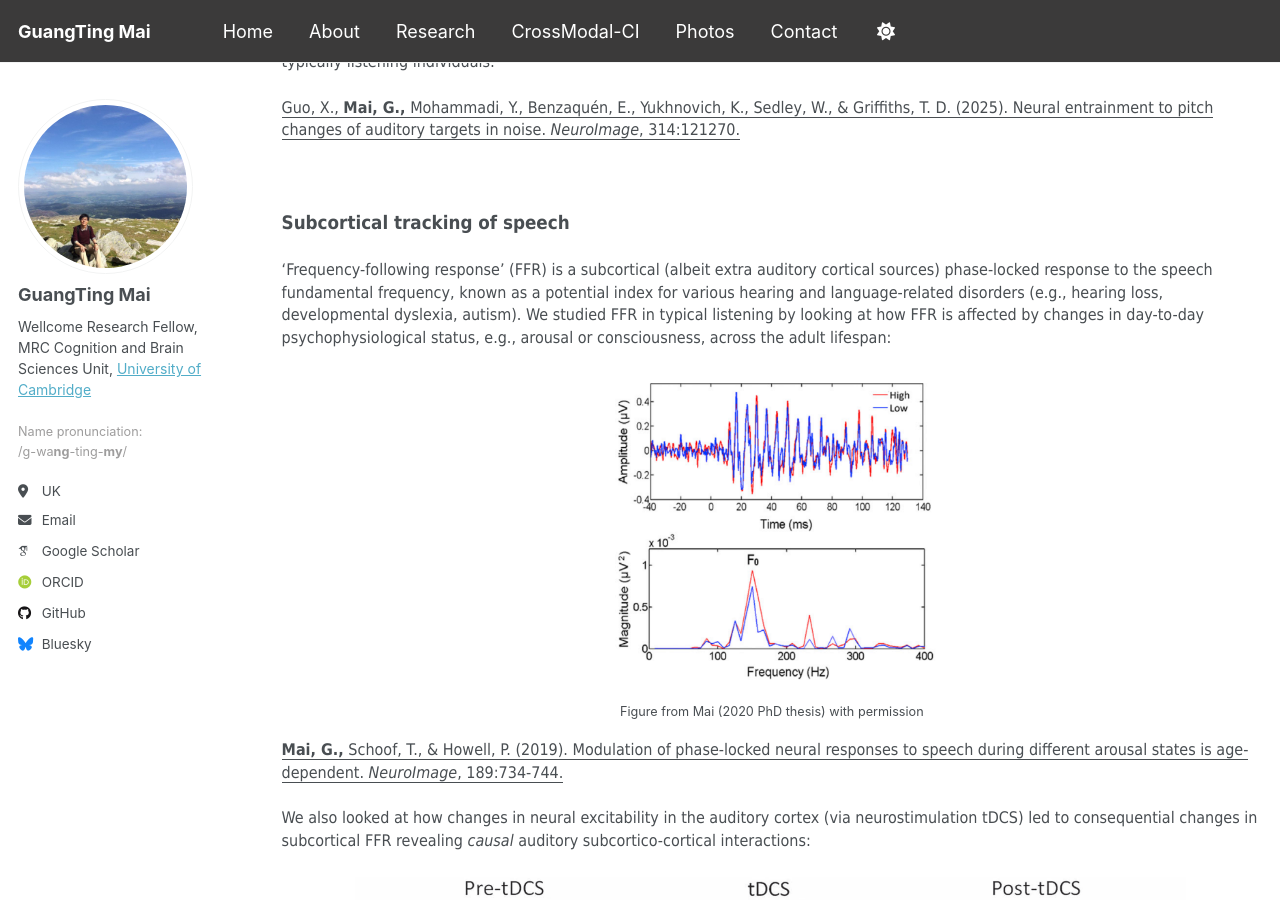
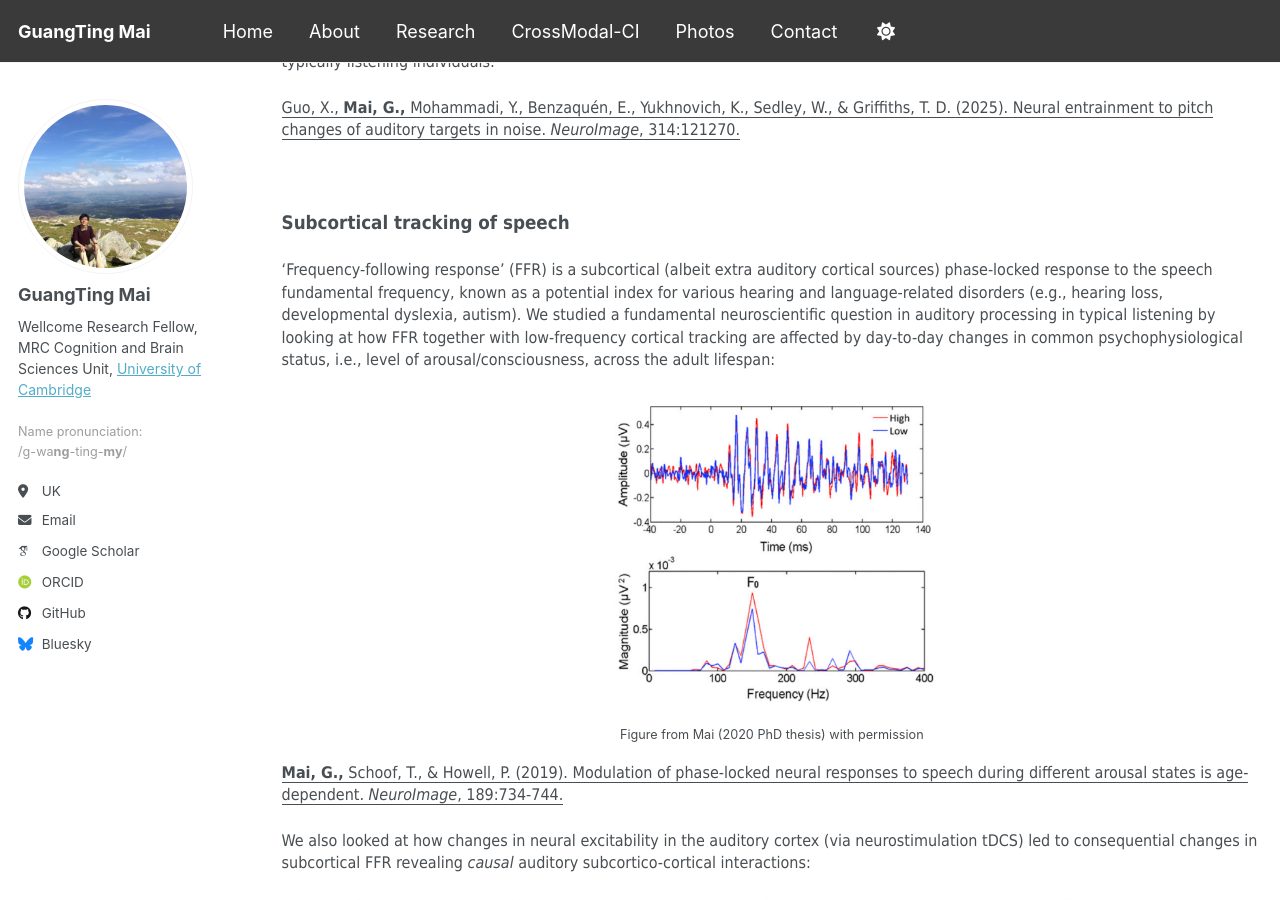
Before and after one commit to guangtingmai/guangtingmai.github.io, a Jekyll site: the page built from _pages/neuraltrack-typical.html, in a window 1280 px wide and 900 px high, scrolled down 826 px. Built offline with Jekyll 4.4.1, drawn with Linux system fonts in a browser that asks for light colours; some web fonts are replaced.

Commit message:
Update neuraltrack-typical.html

```diff
--- a/_pages/neuraltrack-typical.html
+++ b/_pages/neuraltrack-typical.html
@@ -24,8 +24,9 @@ author_profile: true
 <p><span style="font-size: 14pt;font-family: Tahoma;line-height: 1.4;display: block;margin-bottom: 0.1vh"><strong>Subcortical tracking of speech</strong></span></p>
 <p><span style="font-size: 12pt;font-family: Tahoma;line-height: 1.4;display: block;margin-bottom: 0.1vh">‘Frequency-following response’ (FFR) is a subcortical
   (albeit extra auditory cortical sources) phase-locked response to the speech fundamental frequency, known as a potential index for various hearing
-  and language-related disorders (e.g., hearing loss, developmental dyslexia, autism). We studied FFR in typical listening by looking at how FFR
-  is affected by changes in day-to-day psychophysiological status, e.g., arousal or consciousness, across the adult lifespan:</span></p>
+  and language-related disorders (e.g., hearing loss, developmental dyslexia, autism). We studied a fundamental neuroscientific question in auditory processing in
+  typical listening by looking at how FFR together with low-frequency cortical tracking are affected by day-to-day changes in common psychophysiological status,
+  i.e., level of arousal/consciousness, across the adult lifespan:</span></p>
 <p align="center">
   <img src="https://guangtingmai.github.io/images/neuroimage2019.png" width="35%">
 </p>
```
